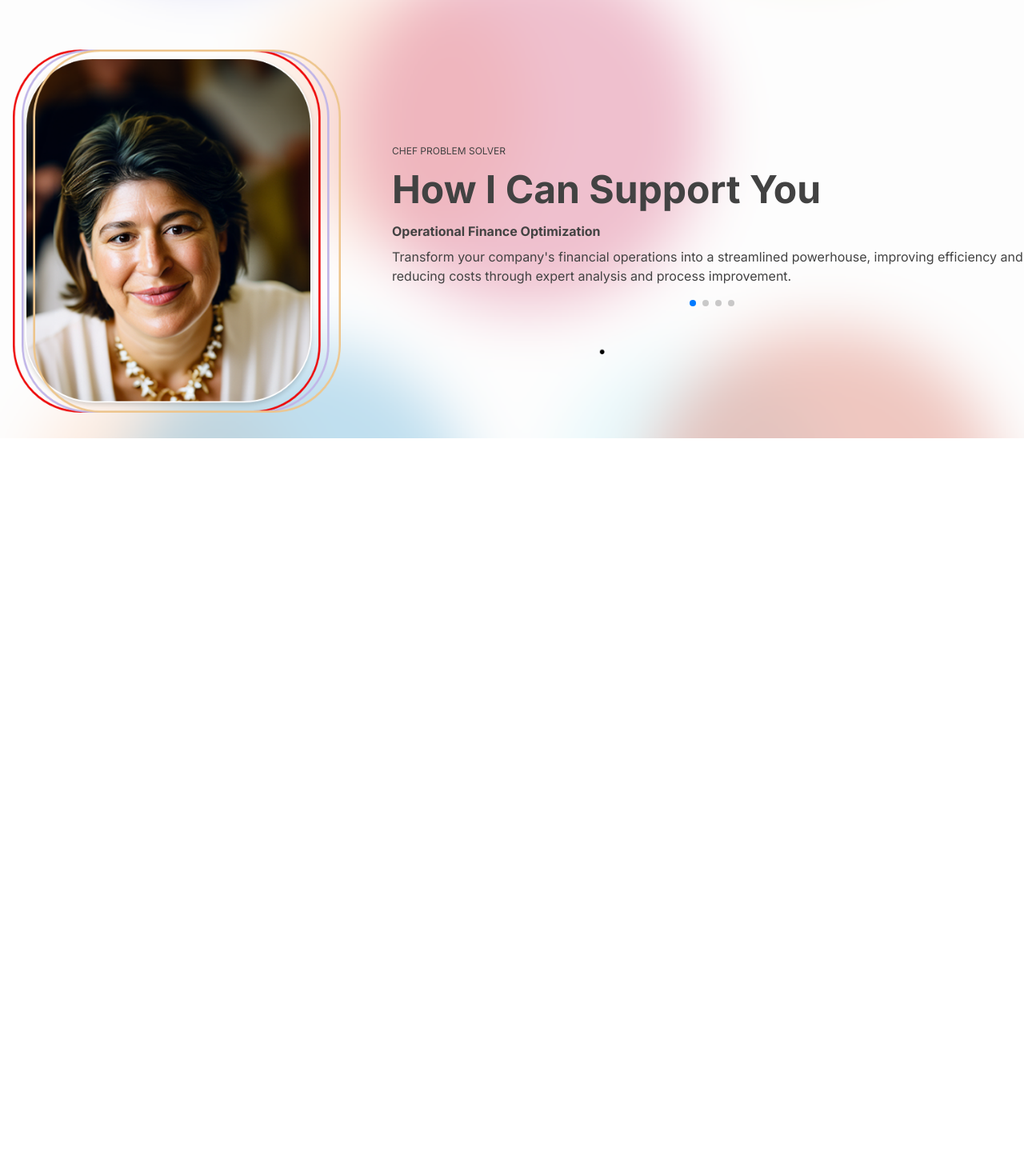
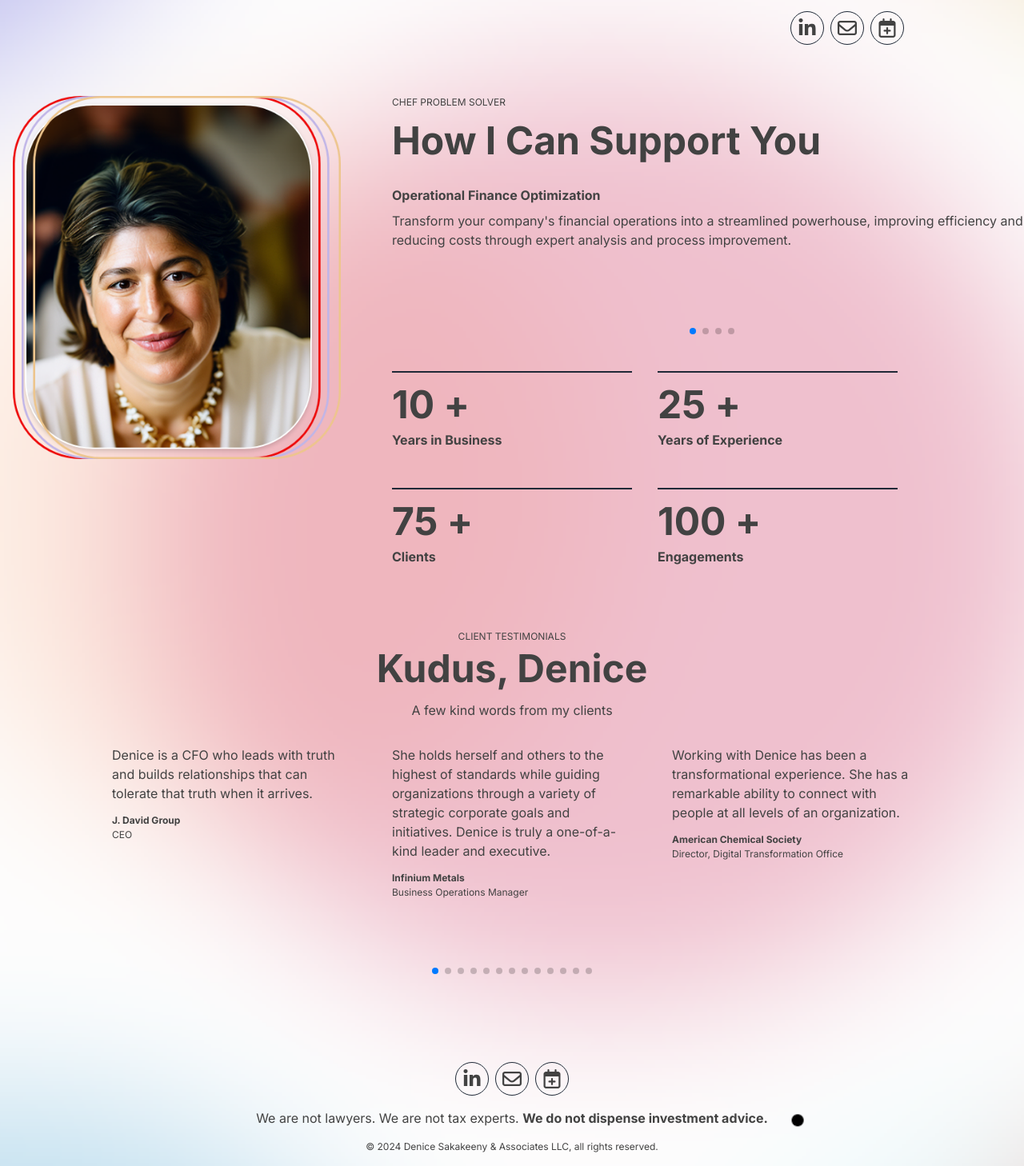
Before and after one commit to Dmitriy-ateo/dsakakeeny, a Next.js app: page / in a window 1280 px wide. Shown: the part 576-2034 px from the top of the page at 80% size. Before the commit the page ends 1124 px from the top, so only its background shows below. Built offline with nearby package versions, Linux system fonts and the light colour scheme.

Commit message:
Add content

```diff
--- a/package.json
+++ b/package.json
@@ -12,6 +12,7 @@
     "next": "14.2.2",
     "react": "^18",
     "react-dom": "^18",
+    "react-icons": "^5.2.1",
     "sass": "^1.77.6",
     "swiper": "^11.1.4",
     "zustand": "^4.5.4"
--- a/src/app/globals.scss
+++ b/src/app/globals.scss
@@ -10,6 +10,31 @@
 
 body {
   color: rgb(var(--foreground-rgb));
-  background: rgb(var(--background-end-rgb)) url("/public/assets/images/blurred_bg.jpg") no-repeat;
-  background-size: cover;
+  background: rgb(var(--background-end-rgb)) url("/assets/images/blurred_bg.jpg") no-repeat;
+  background-size: 300%;
+  background-position: 45% 15%;
+  animation: infinite 60s linear animateBg;
 }
+
+@keyframes animateBg {
+    0% {
+      background-position: 45% 15%;
+      background-size: 300%;
+    }
+    25% {
+      background-position: 50% 70%;
+      background-size: 200%;
+    }
+    50% {
+      background-position: 100% 100%;
+      background-size: 100%;
+    }
+    75% {
+      background-position: 70% 50%;
+      background-size: 200%;
+    }
+    100% {
+      background-position: 45% 15%;
+      background-size: 300%;
+    }
+}
--- a/src/app/layout.tsx
+++ b/src/app/layout.tsx
@@ -3,6 +3,11 @@ import type { Metadata } from "next";
 import { Inter } from "next/font/google";
 import "./globals.scss";
 import Image from "next/image";
+import {
+  FaLinkedinIn,
+  FaRegCalendarPlus,
+  FaRegEnvelope,
+} from "react-icons/fa6";
 
 const inter = Inter({ subsets: ["latin"] });
 
@@ -50,6 +55,42 @@ const RootLayout = ({ children }: { children: React.ReactNode }) => (
           </div>
         </header>
         {children}
+        <footer className="flex flex-col items-center py-4 mt-4 gap-4">
+          <div className="flex flex-row flex-nowrap justify-center gap-2">
+            <a
+              href="http://www.linkedin.com/in/denice"
+              target="_blank"
+              rel="noreferrer"
+              className="p-2 border border-gray-800 rounded-full"
+            >
+              <FaLinkedinIn size={24} />
+            </a>
+            <a
+              href="mailto:denice@dsakakeeny.com"
+              target="_blank"
+              rel="noreferrer"
+              className="p-2 border border-gray-800 rounded-full"
+            >
+              <FaRegEnvelope size={24} />
+            </a>
+            <a
+              href="https://calendly.com/denicesak"
+              target="_blank"
+              rel="noreferrer"
+              className="p-2 border border-gray-800 rounded-full"
+            >
+              <FaRegCalendarPlus size={24} />
+            </a>
+          </div>
+          <p className="text-base">
+            We are not lawyers. We are not tax experts.{" "}
+            <b>We do not dispense investment advice.</b>
+          </p>
+          <p className="text-xs">
+            &copy; {new Date().getFullYear()} Denice Sakakeeny & Associates LLC,
+            all rights reserved.
+          </p>
+        </footer>
       </main>
     </body>
   </html>
--- a/src/app/page.tsx
+++ b/src/app/page.tsx
@@ -3,14 +3,24 @@
 import Image from "next/image";
 import { Pagination } from "swiper/modules";
 import { Swiper, SwiperSlide } from "swiper/react";
+import {
+  FaLinkedinIn,
+  FaRegEnvelope,
+  FaRegCalendarPlus,
+} from "react-icons/fa6";
 
-import { HOW_CAN_I_SUPPORT_ITEMS } from "@/constants/homeConsts";
+import {
+  EXPERIENCE_ITEMS,
+  HOW_CAN_I_SUPPORT_ITEMS,
+  TESTIMONIALS,
+} from "@/constants/homeConsts";
 
 import "swiper/css";
 import "swiper/css/pagination";
+import "../styles/homePage.scss";
 
 const Home = () => (
-  <article className="flex min-h-screen flex-col items-center justify-between">
+  <article className="flex min-h-screen flex-col items-center">
     <section className="flex flex-col flex-nowrap container px-4 py-8 items-center gap-8 sm:flex-row">
       <div className="flex flex-col order-2 sm:order-1">
         <p className="uppercase text-xs">Chef Problem Solver</p>
@@ -31,17 +41,43 @@ const Home = () => (
           height={73}
         />
       </div>
-      <div className="shrink-0 order-1 sm:order-2">
+      <div className="flex flex-col items-center gap-4 shrink-0 order-1 sm:order-2">
         <Image
           src="/assets/images/D_Image.png"
           alt="Denice Sakakeeny"
           width={410}
           height={455}
         />
+        <div className="flex flex-row flex-nowrap justify-center gap-2">
+          <a
+            href="http://www.linkedin.com/in/denice"
+            target="_blank"
+            rel="noreferrer"
+            className="p-2 border border-gray-800 rounded-full"
+          >
+            <FaLinkedinIn size={24} />
+          </a>
+          <a
+            href="mailto:denice@dsakakeeny.com"
+            target="_blank"
+            rel="noreferrer"
+            className="p-2 border border-gray-800 rounded-full"
+          >
+            <FaRegEnvelope size={24} />
+          </a>
+          <a
+            href="https://calendly.com/denicesak"
+            target="_blank"
+            rel="noreferrer"
+            className="p-2 border border-gray-800 rounded-full"
+          >
+            <FaRegCalendarPlus size={24} />
+          </a>
+        </div>
       </div>
     </section>
 
-    <section className="flex flex-col flex-nowrap container px-4 py-8 items-center gap-16 sm:flex-row">
+    <section className="flex flex-col flex-nowrap container px-4 py-8 items-start gap-16 sm:flex-row">
       <div className="shrink-0">
         <Image
           src="/assets/images/D_Image.png"
@@ -53,10 +89,12 @@ const Home = () => (
 
       <div className="flex flex-col">
         <p className="uppercase text-xs">Chef Problem Solver</p>
-        <p className="text-5xl font-bold my-4">How I Can Support You</p>
+        <p className="text-3xl sm:text-5xl font-bold mt-4 mb-8">
+          How I Can Support You
+        </p>
 
         <Swiper
-          className="max-w-[400px] lg:max-w-[600px] xl:max-w-[800px] 2xl:max-w-[1000px] w-full"
+          className="max-w-[400px] lg:max-w-[600px] xl:max-w-[800px] 2xl:max-w-[1000px] w-full mb-8"
           slidesPerView={1}
           modules={[Pagination]}
           loop
@@ -69,7 +107,10 @@ const Home = () => (
         >
           {HOW_CAN_I_SUPPORT_ITEMS.map((p, index) => {
             return (
-              <SwiperSlide className="flex grow-0 shrink pb-8" key={index}>
+              <SwiperSlide
+                className="flex grow-0 shrink pb-8 min-h-[300px] sm:min-h-[200px]"
+                key={index}
+              >
                 <p className="font-bold mb-2">{p.header}</p>
                 <p className="text-base mb-2">{p.info}</p>
                 <p className="text-base mb-2">{p.additional}</p>
@@ -77,7 +118,70 @@ const Home = () => (
             );
           })}
         </Swiper>
+
+        <div className="experience_wrapper">
+          {EXPERIENCE_ITEMS.map((p) => {
+            return (
+              <div
+                key={`exp_${p.id}`}
+                className="border-t-2 border-t-gray-800 py-4"
+              >
+                <p className="text-5xl font-bold mb-2">{p.value} +</p>
+                <p className="text-base font-bold">{p.title}</p>
+              </div>
+            );
+          })}
+        </div>
       </div>
+    </section>
+
+    <section className="flex flex-col flex-nowrap container px-4 py-8 items-center">
+      <p className="text-xs uppercase mb-2">Client Testimonials</p>
+      <p className="text-5xl font-bold mb-4">Kudus, Denice</p>
+      <p className="text-base mb-8"> A few kind words from my clients</p>
+
+      <Swiper
+        className="max-w-[400px] md:max-w-[600px] lg:max-w-[800px] xl:max-w-[1000px] 2xl:max-w-[1200px] w-full mb-8"
+        slidesPerView={1}
+        spaceBetween={10}
+        breakpoints={{
+          640: {
+            slidesPerView: 2,
+            spaceBetween: 30,
+          },
+          960: {
+            slidesPerView: 2,
+            spaceBetween: 40,
+          },
+          1240: {
+            slidesPerView: 3,
+            spaceBetween: 50,
+          },
+        }}
+        modules={[Pagination]}
+        loop
+        pagination={{ clickable: true }}
+        autoHeight
+        autoplay={{
+          delay: 1000,
+          disableOnInteraction: false,
+        }}
+      >
+        {TESTIMONIALS.map((p, index) => {
+          return (
+            <SwiperSlide
+              className="flex grow-0 shrink pb-10 min-h-[300px]"
+              key={index}
+            >
+              <p className="text-base mb-2">{p.testimonial}</p>
+              <a className="text-xs font-bold mb-1" href={p.companyLink}>
+                {p.company}
+              </a>
+              <p className="text-xs">{p.title}</p>
+            </SwiperSlide>
+          );
+        })}
+      </Swiper>
     </section>
   </article>
 );
--- a/src/constants/homeConsts.ts
+++ b/src/constants/homeConsts.ts
@@ -23,30 +23,129 @@ export const HOW_CAN_I_SUPPORT_ITEMS = [
   },
 ];
 
+export const EXPERIENCE_ITEMS = [
+  {
+    id: 0,
+    title: "Years in Business",
+    value: 10,
+  },
+  {
+    id: 1,
+    title: "Years of Experience",
+    value: 25,
+  },
+  {
+    id: 2,
+    title: "Clients",
+    value: 75,
+  },
+  {
+    id: 3,
+    title: "Engagements",
+    value: 100,
+  },
+];
+
 export const TESTIMONIALS = [
   {
-    name: "John Doe",
+    company: "J. David Group",
+    companyLink: "https://thejdavidgroup.com/",
     title: "CEO",
-    company: "Company",
-    testimonial: "Denice is the best.",
+    testimonial:
+      "Denice is a CFO who leads with truth and builds relationships that can tolerate that truth when it arrives.",
   },
   {
-    name: "Jane Doe",
-    title: "CEO",
-    company: "Company",
-    testimonial: "Denice is the best.",
+    company: "Infinium Metals",
+    companyLink: "https://www.linkedin.com/in/jessica-klement-mba-43539315/",
+    title: "Business Operations Manager",
+    testimonial:
+      "She holds herself and others to the highest of standards while guiding organizations through a variety of" +
+      " strategic corporate goals and initiatives. Denice is truly a one-of-a-kind leader and executive.",
   },
   {
-    name: "John Doe",
-    title: "CEO",
-    company: "Company",
-    testimonial: "Denice is the best.",
+    company: "American Chemical Society",
+    companyLink: "https://www.acs.org/",
+    title: "Director, Digital Transformation Office",
+    testimonial:
+      "Working with Denice has been a transformational experience. She has a remarkable ability to connect with" +
+      " people at all levels of an organization.",
   },
   {
-    name: "Jane Doe",
+    company: "OwnBackup",
+    companyLink: "https://www.ownbackup.com/",
     title: "CEO",
-    company: "Company",
-    testimonial: "Denice is the best.",
+    testimonial: "Denice is a high-energy executive that gets the job done.",
+  },
+  {
+    company: "QPC",
+    companyLink: "https://qpc.com/",
+    title: "CFO",
+    testimonial:
+      "I would highly recommend her for any US or International role as she has a wealth of experience with small" +
+      " and large organisations and is a pleasure to work with.",
+  },
+  {
+    company: "Preneur",
+    companyLink: "https://preneur.ai/",
+    title: "CEO",
+    testimonial:
+      "Denice is one of the finest business strategists out there. She gets to the heart of the matter quickly, and" +
+      " as a CEO, her input is game-changing.",
+  },
+  {
+    company: "Stylight",
+    companyLink: "https://www.stylight.com/",
+    title: "President",
+    testimonial: "With Denice, you are in good hands.",
+  },
+  {
+    company: "Navarac",
+    companyLink: "https://www.navarac.com/",
+    title: "CTO",
+    testimonial:
+      "Denice is a consummate professional in her much needed specialty. She consistently demonstrates the rare" +
+      " talent to crystalize and maintain the vision for her clients, coupled with exceptional business acumen to" +
+      " connect the pieces together to achieve their objectives.",
+  },
+  {
+    company: "Buzzient",
+    companyLink: "https://www.linkedin.com/in/timothybernardjones/",
+    title: "CEO",
+    testimonial:
+      "Denice is an outstanding executive; she brings clarity, focus and purpose to any company she's engaged with.",
+  },
+  {
+    company: "Dashboard Enterprises",
+    companyLink: "https://www.dashboardny.com/",
+    title: "CEO",
+    testimonial:
+      "I saw in action Denice as a CFO- she is brilliant. She combines the depth of her financial skills with her" +
+      " solid operational background creating extraordinary results. Denice is a strong leader and a great motivator" +
+      " for her team. No one understands the SAAS model of business better than Denice.",
+  },
+  {
+    company: "Breakthrough Energy Fellows",
+    companyLink: "https://breakthroughenergy.org/our-work/fellows/",
+    title: "Director",
+    testimonial:
+      "Denice brings a wealth of experiences leading finance across multiple stages of a company's growth. She deeply" +
+      " understands the challenges facing entrepreneurs and knows how to set them up for success.",
+  },
+  {
+    company: "Night Shift Brewing",
+    companyLink: "https://nightshiftbrewing.com/",
+    title: "COO",
+    testimonial:
+      "Denice is a transformational CFO and leader who has the unique ability to proactively identify business issues" +
+      " and be a trusted advisor who helps drive business profitability.",
+  },
+  {
+    company: "Encortex",
+    companyLink: "https://www.encortex.net/",
+    title: "People Champion",
+    testimonial:
+      "She was an effective executive & tenacious CFO. She led by example and nurtured her teams along the way. I’ve" +
+      " not known anyone to kill it every day like Denice did.",
   },
 ];
 
--- /dev/null
+++ b/src/styles/homePage.scss
@@ -0,0 +1,5 @@
+.experience_wrapper {
+  display: grid;
+  grid-template-columns: repeat(2, minmax(0, 300px));
+  gap: 2rem;
+}
```
Also changed, not shown: public/assets/images/white_bg.jpg (added), 1 other file (tests, documents, lock files or other folders).
